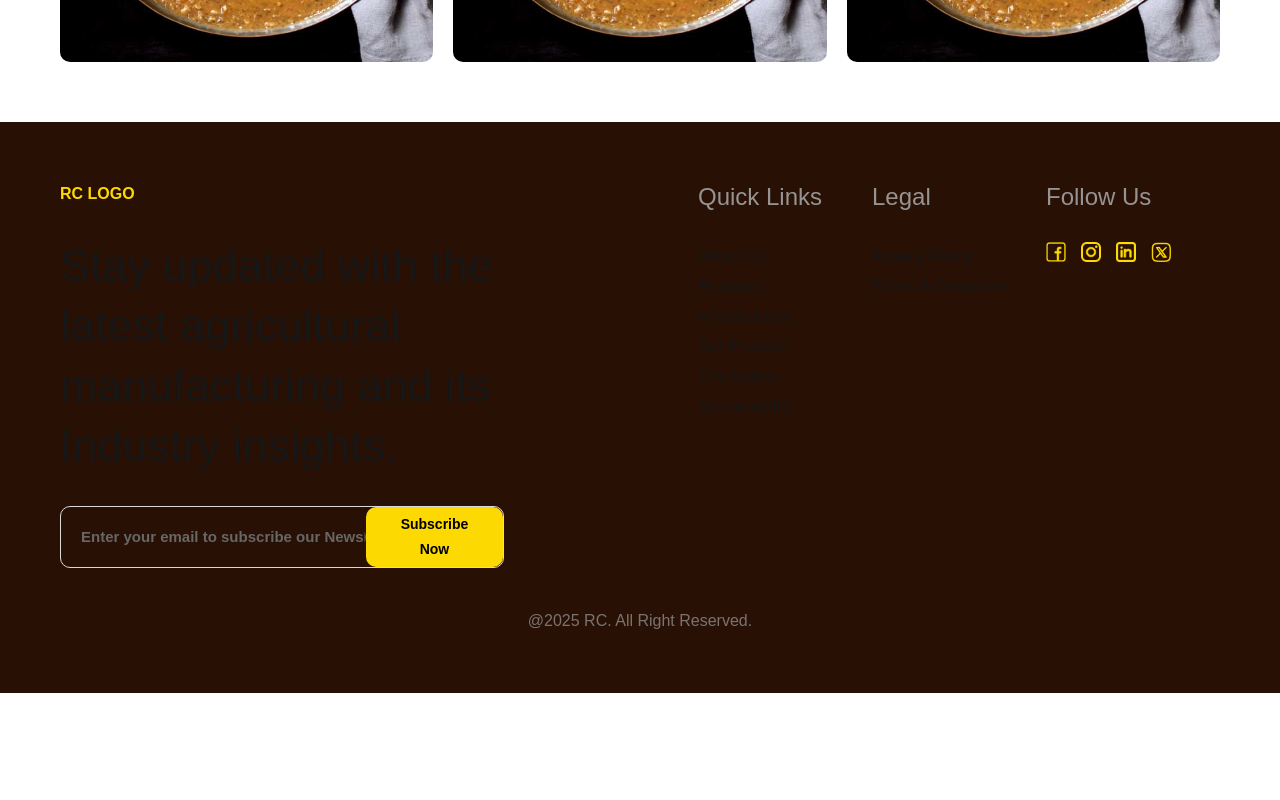
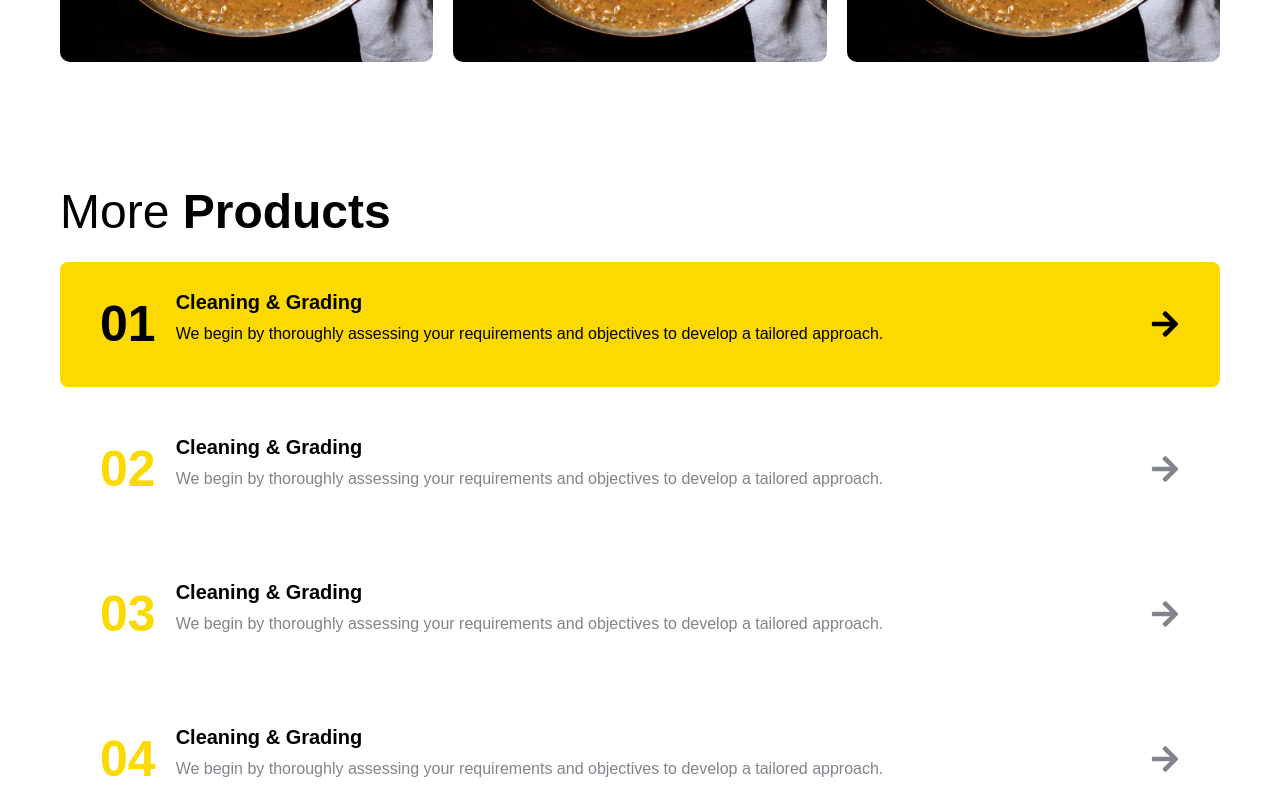
Before and after one commit to piyushpaliwalcodes/rc, a Next.js app: page /products/urad-dal in a window 1280 px wide. Shown: the part 3320-4120 px from the top of the page. Before the commit the page ends 4013 px from the top, so only its background shows below. Built offline with nearby package versions, Linux system fonts and the light colour scheme.

Commit message:
Moreproducts

```diff
--- a/app/products/[specificdal]/page.tsx
+++ b/app/products/[specificdal]/page.tsx
@@ -1,9 +1,12 @@
+"use client";
 import Herosecond from "@/components/Herosecond";
 import Ourclientsay from "@/components/Ourclientsay";
 import Whatwemanufacture from "@/components/Whatwemanufacture";
 import Image from "next/image";
 import Productdetails from "@/components/Productdetails";
-import { JSX } from "react";
+import { JSX, useState } from "react";
+import { FaArrowRight } from "react-icons/fa";
+
 
 
 const Chooseuscard = ({src, title, description,index}: {src: string, title: string, description: string,index:number}) =>
@@ -64,6 +67,32 @@ const Chooseuscard = ({src, title, description,index}: {src: string, title: stri
     )
   }
 
+  const Moreproducts = ({steps,selectedStep,setSelectedStep}:{steps:any[],selectedStep:number,setSelectedStep:any}) =>
+  {
+    return (<div className="flex flex-col gap-[20px] p-[60px]">
+        <h1 className="text-[48px]/[60px]">More <span className="font-bold">Products</span></h1>
+        {
+            steps.map((step,index) => {
+                return (
+                    <div className={`flex justify-between items-center py-[25px] px-[40px] hover:cursor-pointer rounded-[8px]  ${selectedStep === index ? "bg-[#FCD900] text-black" : "hover:bg-[#ffe30029] transition-all duration-200 "}`} onClick={() => setSelectedStep(index)}>
+                        <div key={index} className="flex gap-[20px] ">
+                            <p className={`text-[#FCD900] text-[50px] font-bold ${selectedStep == index ? "text-black" : ""}`}>0{index + 1}</p>
+                            <div className="flex flex-col gap-[5px]">
+                                <p className="font-semibold text-[20px] text-black">{step.title}</p>
+                                <p className={`text-[#81848A] text-[16px] ${selectedStep == index ? "text-black" : ""}`}>{step.description}</p>
+                            </div>
+
+                        </div>
+                        <FaArrowRight className={`text-[#81848A] text-[30px] ${selectedStep == index ? "text-black" : ""}`} />
+                    </div>
+
+                );
+            })
+        }
+
+       </div>)
+  }
+
 
 
 
@@ -72,6 +101,24 @@ const Chooseuscard = ({src, title, description,index}: {src: string, title: stri
  const Specificdal = () =>
 {
 
+    const steps = [
+        {
+            title:"Cleaning & Grading",
+            description:"We begin by thoroughly assessing your requirements and objectives to develop a tailored approach."
+        },
+        {
+            title:"Cleaning & Grading",
+            description:"We begin by thoroughly assessing your requirements and objectives to develop a tailored approach."
+        },
+        {
+            title:"Cleaning & Grading",
+            description:"We begin by thoroughly assessing your requirements and objectives to develop a tailored approach."
+        },
+        {
+            title:"Cleaning & Grading",
+            description:"We begin by thoroughly assessing your requirements and objectives to develop a tailored approach."
+        },
+    ]
 
 
     const whatisontheplatedetails = {
@@ -161,12 +208,15 @@ const Chooseuscard = ({src, title, description,index}: {src: string, title: stri
      ]
    }
 
+    const [selectedStep, setSelectedStep] = useState(0);
+
     return (
         <div className="flex flex-col bg-white text-black">
             <Herosecond title="Arhar Chilka Dal"/>
             <Productdetails paragraphs={productdetails.paragraphs} heroimage={productdetails.heroimage} />
             <Howwepackagedetails title={howwepackagedetails.title} packagedetails={howwepackagedetails.packagedetails} description={howwepackagedetails.description} />
             <Whatisontheplate {...whatisontheplatedetails}/>
+            <Moreproducts steps={steps} selectedStep={selectedStep} setSelectedStep={setSelectedStep}/>
         </div>
     )
 }
```
